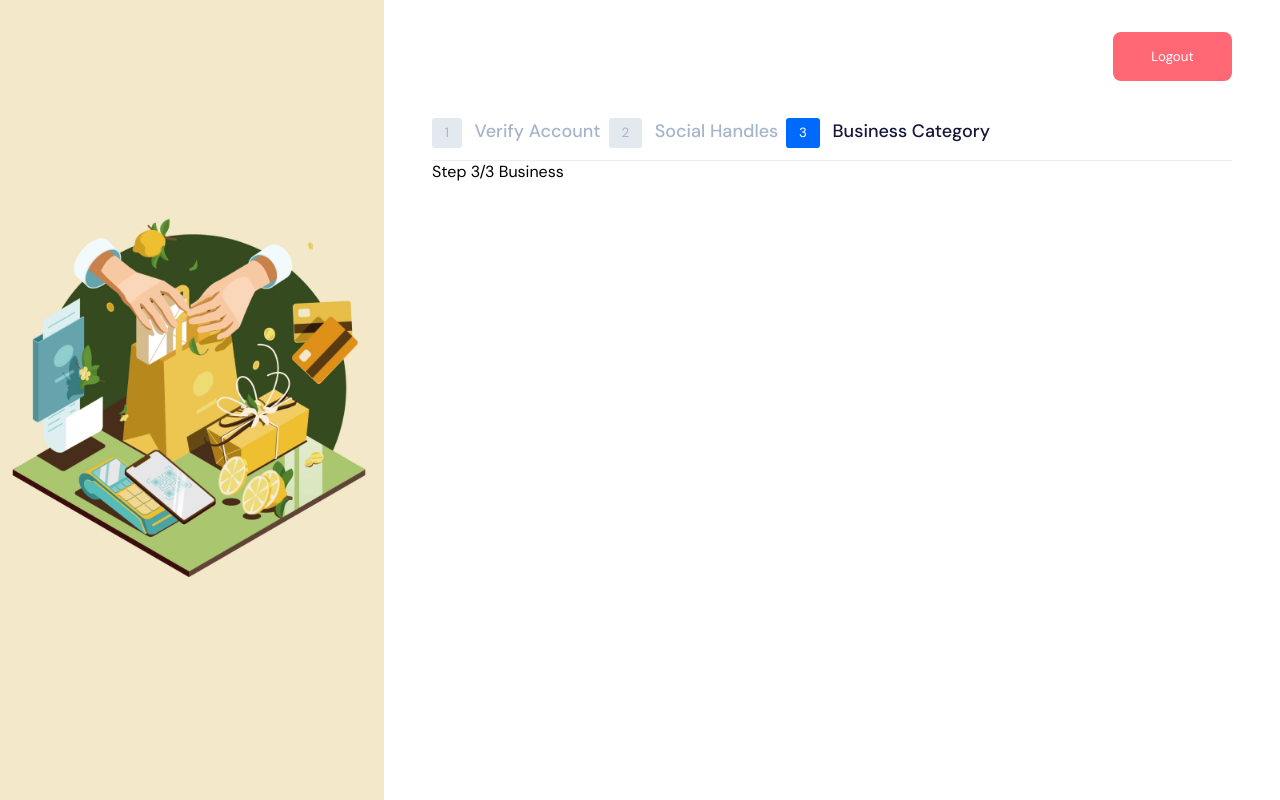
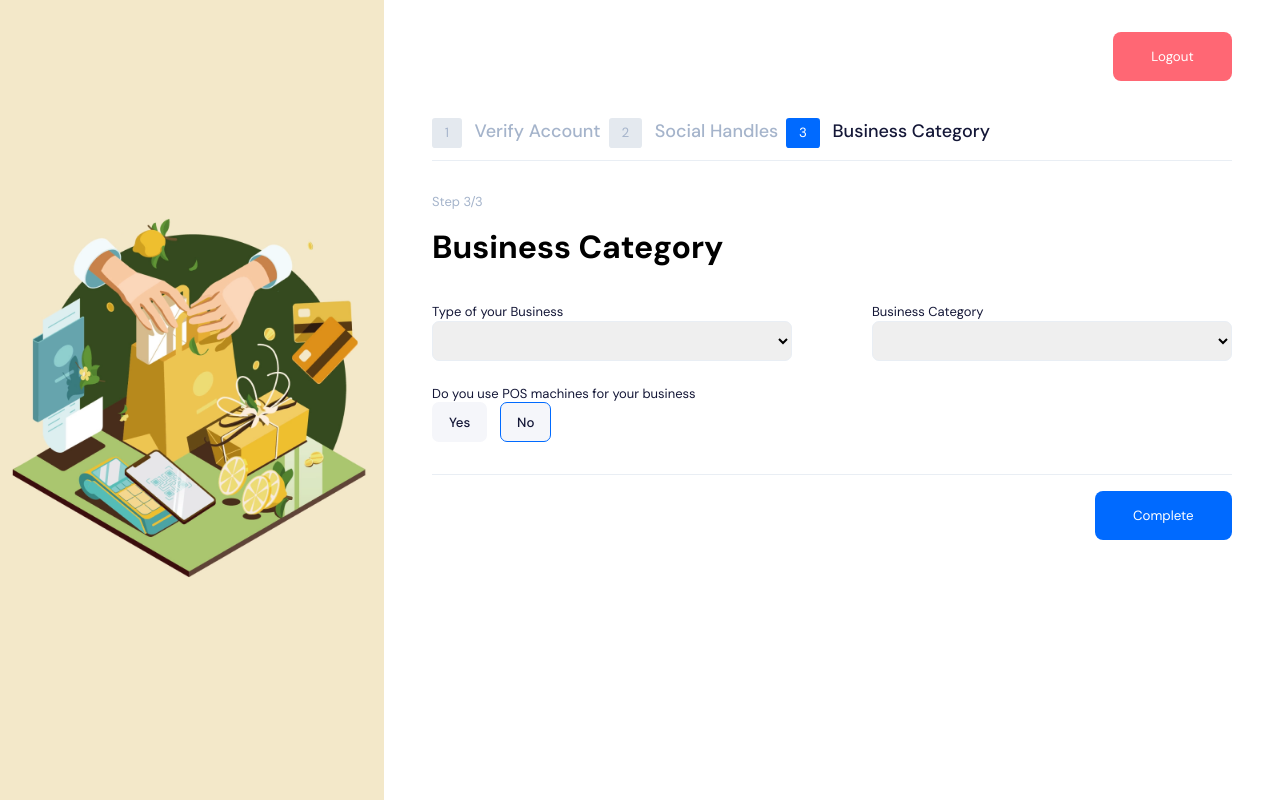
Before and after one commit to Luqman07/Frontend-React-Test, a React (Create React App) app: page /business in a window 1280 px wide. Built offline with nearby package versions, Linux system fonts and the light colour scheme.

Commit message:
js almost complete

```diff
--- a/package.json
+++ b/package.json
@@ -1,4 +1,5 @@
 {
+  "homepage": "http://Luqman07.github.io/Frontend-React-Test",
   "name": "react-test",
   "version": "0.1.0",
   "private": true,
@@ -22,7 +23,9 @@
     "start": "react-scripts start",
     "build": "react-scripts build",
     "test": "react-scripts test",
-    "eject": "react-scripts eject"
+    "eject": "react-scripts eject",
+    "predeploy": "npm run build",
+    "deploy": "gh-pages -d build"
   },
   "eslintConfig": {
     "extends": [
--- a/src/components/Business.js
+++ b/src/components/Business.js
@@ -1,11 +1,60 @@
-const Business = () => {
+import { useState } from "react";
+const Business = ({setIsCheckThree}) => {
+    const [pos, setPos] = useState(false)
+    const handleClick = (e) => {
+        e.preventDefault()
+        setIsCheckThree(true)
+    }
+    const handleSelectYes = (e)=>{
+        e.preventDefault()
+        setPos(true)
+    }
+    const handleSelectNo = (e)=>{
+        e.preventDefault()
+        setPos(false)
+    }
     return (
         <div className="business">
-            Step 3/3
-            Business
+            <p className="step">Step 3/3</p>
+            <div>
+                <h1>Business Category</h1>
+            </div>
+            <form action="">
+                <div className="d-flex-con3">
+                    <div className="business-type">
+                        <label htmlFor="">Type of your Business</label>
+                        <div className="input-container">
+                            <select name="" id="">
+                                <option value=""></option>
+                                <option value="Lorem">Lorem</option>
+                                <option value="Ipsum">Ipsum</option>
+                            </select>
+                        </div>
+                    </div>
+                    <div className="business-category">
+                        <label htmlFor="">Business Category</label>
+                        <div className="input-container">
+                            <select name="" id="">
+                                <option value=""></option>
+                                <option value="Lorem">Lorem</option>
+                                <option value="Ipsum">Ipsum</option>
+                            </select>
+                        </div>
+                    </div>
+                </div>
+                <div className="button-container">
+                    <p className="select-method">Do you use POS machines for your business</p>
+                <button onClick={handleSelectYes} className={pos ? 'btn-border-blue': 'btn'}>Yes</button>
+                    <button onClick={handleSelectNo} className={pos ? 'btn': 'btn-border-blue'}>No</button>
+                </div>
+                <div className="complete-btn">
+                    <button onClick={handleClick}>Complete</button>
+                </div>
+            </form>
+
 
         </div>
-     );
+    );
 }
 
 export default Business;
--- a/src/components/Maincontent.js
+++ b/src/components/Maincontent.js
@@ -4,20 +4,24 @@ import { Switch, Route } from "react-router";
 import Verify from "../components/Verify"
 import Social from "../components/Social";
 import Business from "../components/Business";
+import { useState } from "react";
 
 const Maincontent = () => {
+    const [isCheckOne, setIsCheckOne] = useState(false)
+    const [isCheckTwo, setIsCheckTwo] = useState(false)
+    const [isCheckThree, setIsCheckThree] = useState(false)
     return (
         <Content>
-            <Navbar/>
+            <Navbar isCheckOne={isCheckOne} isCheckTwo={isCheckTwo} isCheckThree={isCheckThree}/>
             <Switch>
                 <Route path="/" exact>
-                    <Verify/>
+                    <Verify setIsCheckOne={setIsCheckOne}/>
                 </Route>
                 <Route path="/social">
-                    <Social/>
+                    <Social setIsCheckTwo={setIsCheckTwo}/>
                 </Route>
                 <Route path="/business">
-                    <Business/>
+                    <Business setIsCheckThree={setIsCheckThree}/>
                 </Route>
             </Switch>
         </Content>
--- a/src/components/Navbar.js
+++ b/src/components/Navbar.js
@@ -1,15 +1,16 @@
 import { NavLink } from "react-router-dom";
 
-const Navbar = () => {
+const Navbar = ({isCheckOne, isCheckTwo, isCheckThree}) => {
+
     return (
         <nav>
             <div className="logout">
                 <button>Logout</button>
             </div>
             <ul>
-                <li><NavLink className="navlink" activeClassName="selected" to="/" exact><button>1</button><span>Verify Account</span></NavLink></li>
-                <li><NavLink className="navlink" activeClassName="selected" to="/social"><button>2</button><span>Social Handles</span></NavLink></li>
-                <li><NavLink className="navlink" activeClassName="selected" to="/business"><button>3</button><span>Business Category</span></NavLink></li>
+                <li><NavLink className="navlink" activeClassName="selected" to="/" exact><button>{isCheckOne ? (<span style={{color: 'green'}}>&#10003;</span>) : "1"}</button><span>Verify Account</span></NavLink></li>
+                <li><NavLink className="navlink" activeClassName="selected" to="/social"><button>{isCheckTwo ? (<span style={{color: 'green'}}>&#10003;</span>) : "2"}</button><span>Social Handles</span></NavLink></li>
+                <li><NavLink className="navlink" activeClassName="selected" to="/business"><button>{isCheckThree ? (<span style={{color: 'green'}}>&#10003;</span>) : "3"}</button><span>Business Category</span></NavLink></li>
             </ul>
         </nav>
      );
--- a/src/components/Social.js
+++ b/src/components/Social.js
@@ -1,4 +1,12 @@
-const Social = () => {
+import {useHistory} from "react-router-dom"
+
+const Social = ({setIsCheckTwo}) => {
+    const history = useHistory()
+    const handleClick = () => {
+        setIsCheckTwo(true)
+        history.push("/business");
+    }
+
     return (
         <div className="social">
             <p className="step">Step 2/3</p>
@@ -26,7 +34,7 @@ const Social = () => {
                     </div>
                 </div>
                 <div className="continue-btn">
-                    <button>Confirm Social Handles</button>
+                    <button onClick={handleClick}>Confirm Social Handles</button>
                 </div>
             </form>
 
--- a/src/components/Verify.js
+++ b/src/components/Verify.js
@@ -1,9 +1,12 @@
 import { FontAwesomeIcon } from "@fortawesome/react-fontawesome";
 import { faLock, faAngleDown, faAngleUp } from "@fortawesome/free-solid-svg-icons";
 import { useState } from "react";
-const Verify = () => {
+import {useHistory} from "react-router-dom"
+
+const Verify = ({setIsCheckOne}) => {
     const [isSelected, setIsSelected] = useState(true)
     const [isShowing, setIsShowing] = useState(false)
+    const history = useHistory()
     const handleAcctNumberToggle = () => {
         setIsSelected(false)
     }
@@ -12,6 +15,10 @@ const Verify = () => {
     }
     const handleHide = () => {
         setIsShowing(!isShowing)
+    }
+    const handleClick = () => {
+        setIsCheckOne(true)
+        history.push("/social");
     }
     return (
         <div className="verify">
@@ -43,9 +50,9 @@ const Verify = () => {
                     <div className={isShowing ? "bvn-access-info" : 'd-none'}>
                         <p>We only need access to your:</p>
                         <ul>
-                            <li>Full Name</li>
-                            <li>Phone Number</li>
-                            <li>Date of Birth</li>
+                            <li><span style={{color: 'green'}}>&#10003;</span>Full Name</li>
+                            <li><span style={{color: 'green'}}>&#10003;</span>Phone Number</li>
+                            <li><span style={{color: 'green'}}>&#10003;</span>Date of Birth</li>
                         </ul>
                         <div className="bvn-footer">
                             <p>Your BVN does not give us access to your bank accounts or transactions</p>
@@ -76,7 +83,7 @@ const Verify = () => {
 
 
             <div className="continue-btn">
-                <button>Complete</button>
+                <button onClick={handleClick}>Continue</button>
             </div>
         </div>
     );
--- a/src/styles/_business.scss
+++ b/src/styles/_business.scss
@@ -0,0 +1,61 @@
+.business{
+    .step{
+        @include text-font(#A5B4CB);
+        padding: 2rem 0 1rem 0;
+    }
+    form{
+        .d-flex-con3{
+            width: 100%;
+            display: flex;
+            justify-content: space-between;
+            margin-top: 2rem;
+            .business-type{
+                width: 45%;
+                .input-container select{
+                    @include input-field();
+                }
+            }
+            .business-category{
+                width: 45%;
+                .input-container select{
+                    @include input-field();
+                }
+            }
+
+        }
+        .select-method{
+            @include text-font(#141737);
+            padding: 1rem 0 0 0;
+        }
+        .button-container{
+            margin-top: .5rem;
+            .btn{
+            background-color: #F5F6FA;
+            color: #141737;
+            border: 1px solid transparent;
+            outline: none;
+            padding: .65rem 1rem;
+            cursor: pointer;
+            border-radius: 7px;
+            margin-right: .8rem;
+            font-weight: 500;
+            }
+        }
+        .complete-btn{
+            display: flex;
+            justify-content: right;
+            margin-top: 2rem;
+            padding: 1rem 0 0 0;
+            border-top: 1px solid #E9EEF4;
+            button{
+                background: #006AFF;
+                color: #fff;
+                padding: 1rem 2.4rem;
+                border: none;
+                cursor: pointer;
+                border-radius: 8px;
+                margin-right: 0;
+            }
+        }
+    }
+}
--- a/src/styles/_social.scss
+++ b/src/styles/_social.scss
@@ -6,7 +6,7 @@
     @include text-font(#7D8DA7);
 }
 form{
-    margin-top: 1.5rem;
+    margin-top: 2rem;
     label{
         @include text-font(#141737);
     }
--- a/src/styles/_verify.scss
+++ b/src/styles/_verify.scss
@@ -31,7 +31,7 @@
 }
 .verify .select-method{
     @include text-font(#141737);
-    padding: 1rem 0 0 0;
+    padding: 2rem 0 0 0;
 }
 
 
@@ -118,9 +118,13 @@
             padding-left: 1.9rem;
         }
         ul{
-            padding-left: 2.9rem;
+            padding-left: 1.9rem;
+            list-style: none;
             li{
                 padding: .3rem 0;
+                span{
+                    margin-right: 1rem;
+                }
             }
         }
         .bvn-footer{
```
